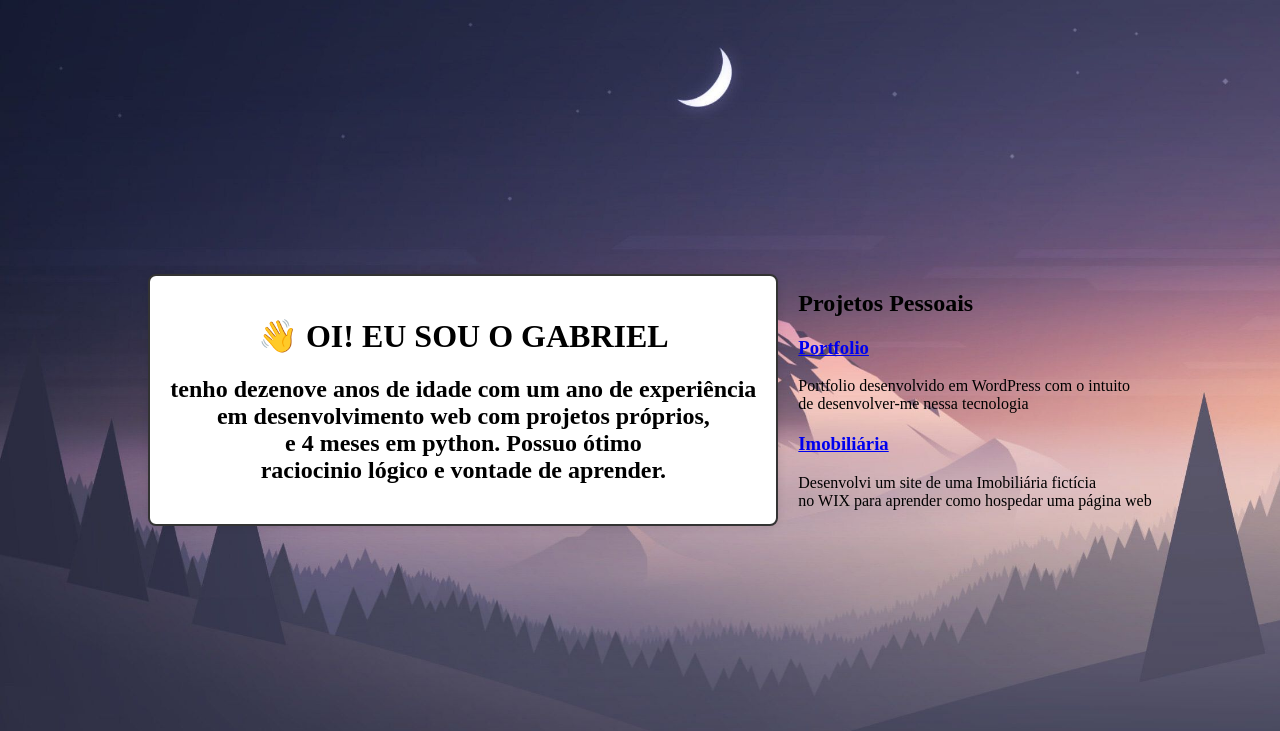
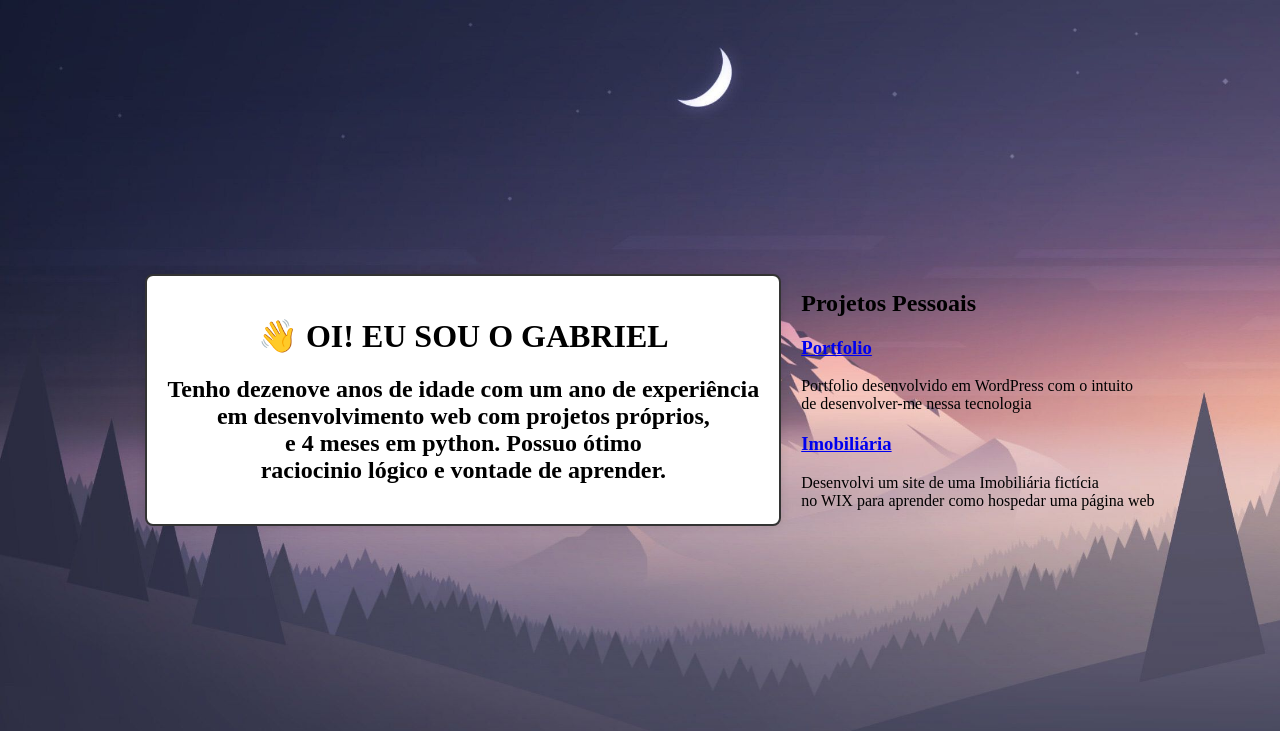
Before and after one commit to GabrieldeSouzaOliveira/Gabriel-de-Souza-Oliveira, a plain HTML site: page index.html in a window 1280 px wide. Shown: the top 731 px of the page. Drawn offline with Linux system fonts and the light colour scheme; files whose address does not match are found by name.

Commit message:
correção

```diff
--- a/index.html
+++ b/index.html
@@ -40,7 +40,7 @@
 
     <div class="presentation">
       <h1>👋 OI! EU SOU O GABRIEL</h1>
-      <h2>tenho dezenove anos de idade com um ano de experiência<br>
+      <h2>Tenho dezenove anos de idade com um ano de experiência<br>
         em desenvolvimento web com projetos próprios,<br>
         e 4 meses em python. Possuo ótimo<br>
         raciocinio lógico e vontade de aprender.<br>
```
